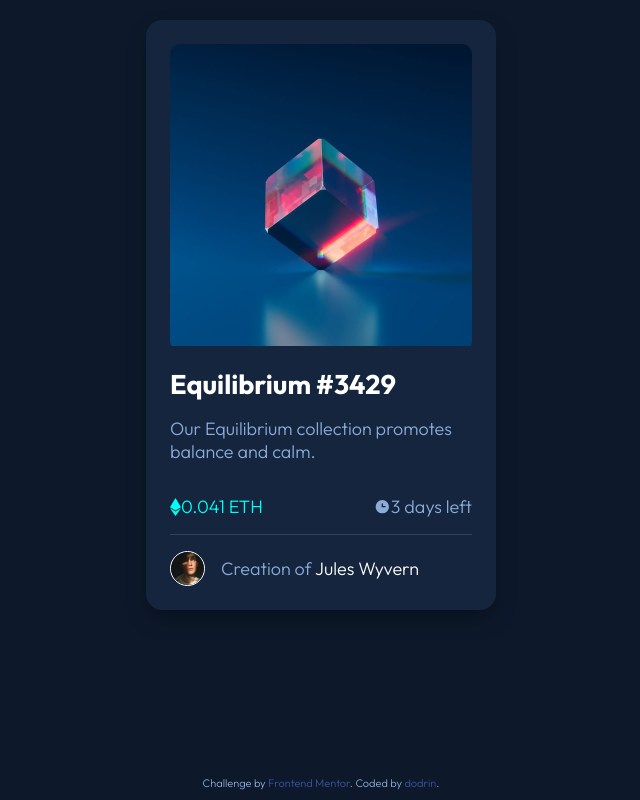
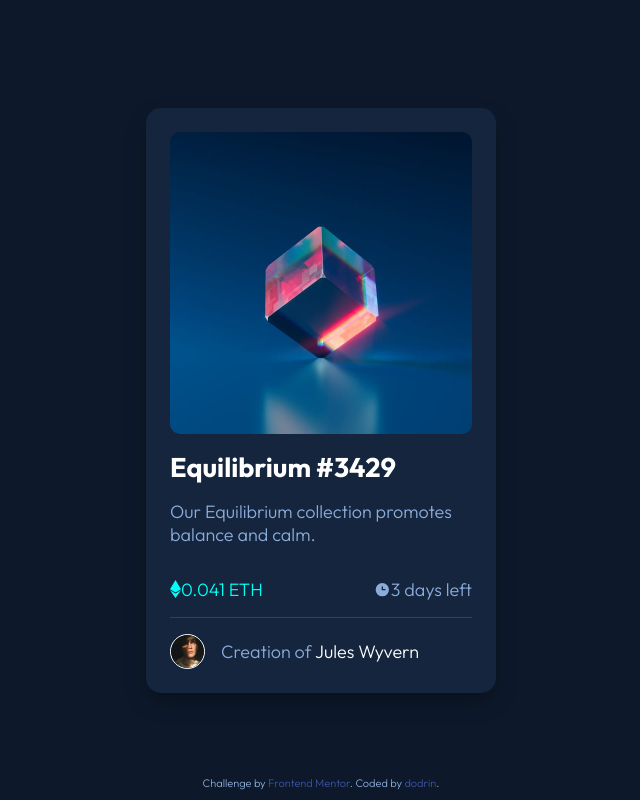
Before and after one commit to dodrin/nft-preview-card-component-main, a plain HTML site: page index.html in a window 1280 px wide. Shown: the whole page, without its empty margins (319-959 px from the left). Drawn offline with Linux system fonts and the light colour scheme.

Commit message:
try again

```diff
--- a/index.html
+++ b/index.html
@@ -18,33 +18,35 @@
     <link rel="stylesheet" href="style.css" />
   </head>
   <body>
+    <h1 class="sr-only"></h1>
+    <main>
       <div class="card">
-      <article>
         <div class="main-image">
-          <img src="images/image-equilibrium.jpg">
+          <img src="images/image-equilibrium.jpg" />
           <div class="overlay">
             <img src="images/icon-view.svg" />
           </div>
         </div>
-      </article>
 
-      <article class="card-content">
+        <div class="card-content">
           <h2>Equilibrium #3429</h2>
           <p>Our Equilibrium collection promotes balance and calm.</p>
 
           <ul>
             <li>
-            <img src="images/icon-ethereum.svg" alt="ethereum icon" />0.041 ETH
+              <img src="images/icon-ethereum.svg" alt="ethereum icon" />0.041
+              ETH
             </li>
             <li><img src="images/icon-clock.svg" alt="" />3 days left</li>
           </ul>
-      </article>
+        </div>
 
-      <article class="avatar">
+        <figure class="avatar">
           <img src="images/image-avatar.png" alt="avatar image Jules Wyvern" />
-        <p>Creation of <span>Jules Wyvern</span></p>
-      </article>
+          <figcaption><p>Creation of <span>Jules Wyvern</span></p></figcaption>
+        </figure>
       </div>
+    </main>
 
     <footer>
       <div class="attribution">
--- a/style.css
+++ b/style.css
@@ -27,23 +27,24 @@ p {
 body {
   font-family: "Outfit", sans-serif;
   font-weight: 300;
-  font-size: 18px;
+  font-size: 1.125rem;
   background-color: var(--main-BG);
   color: hsl(0, 0%, 60%);
   padding: 1.25rem;
   color: var(--Soft-blue);
-}
-
-main, .card {
-
+  display: flex;
+  min-height: 100vh;
+  flex-direction: column;
+  justify-content: center;
+  align-items: center;
 }
 
 .card {
-  max-width: 350px;
+  max-width: 21.875rem;
   width: 100%;
-  margin: auto;
-  padding: 24px;
-  border-radius: 16px;
+  margin: 1.25rem;
+  padding: 1.5rem;
+  border-radius: 0.938rem;
   background-color: var(--card-BG);
   box-shadow: 0 10px 20px rgba(0, 0, 0, 0.3);
 }
@@ -54,6 +55,7 @@ main, .card {
   overflow: hidden;
   border-radius: 10px;
   caret-color: transparent;
+  font-size: 0;
 }
 
 .card .main-image .overlay {
```
Also changed, not shown: 1 other file. Lines whose indentation alone changed are shown as unchanged.
